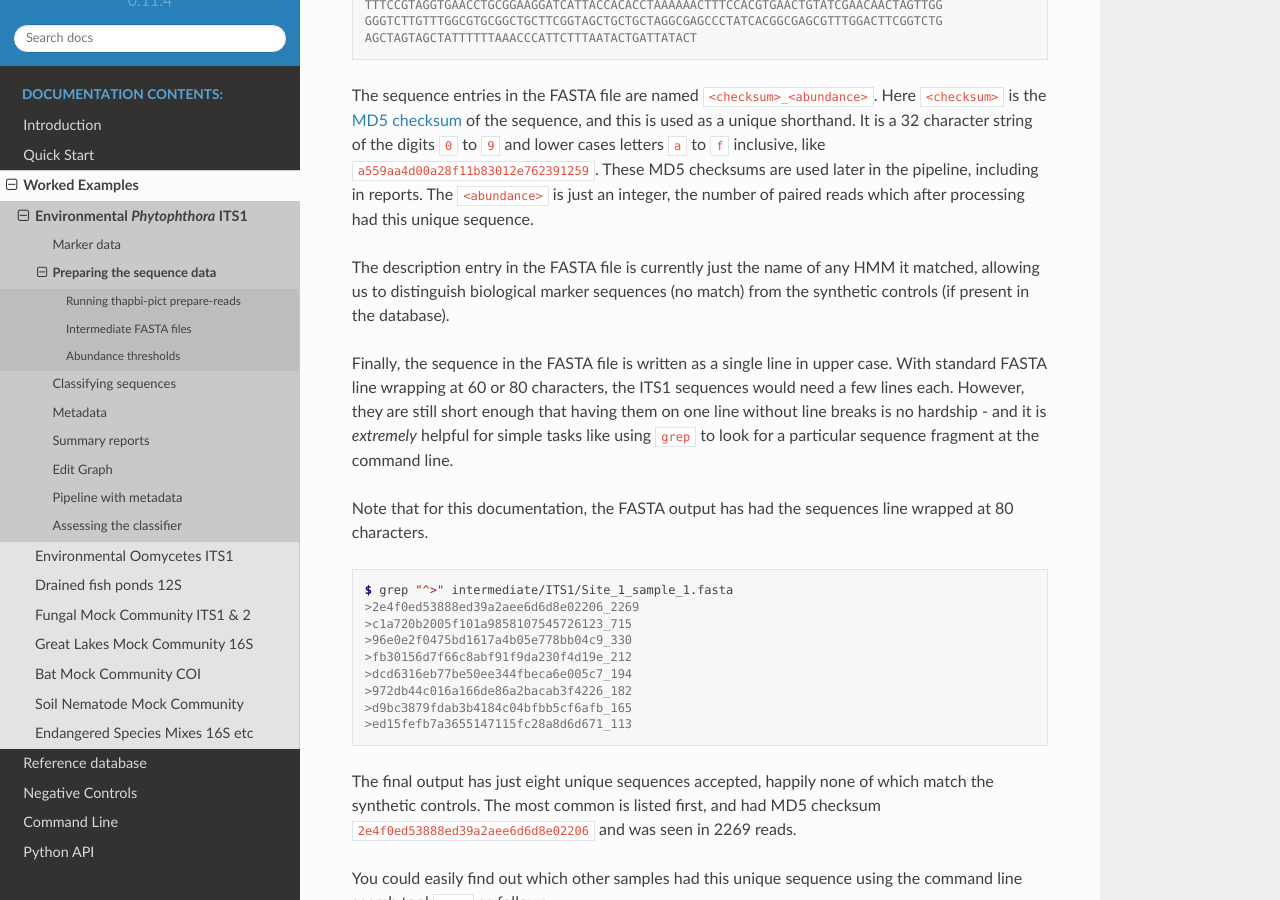
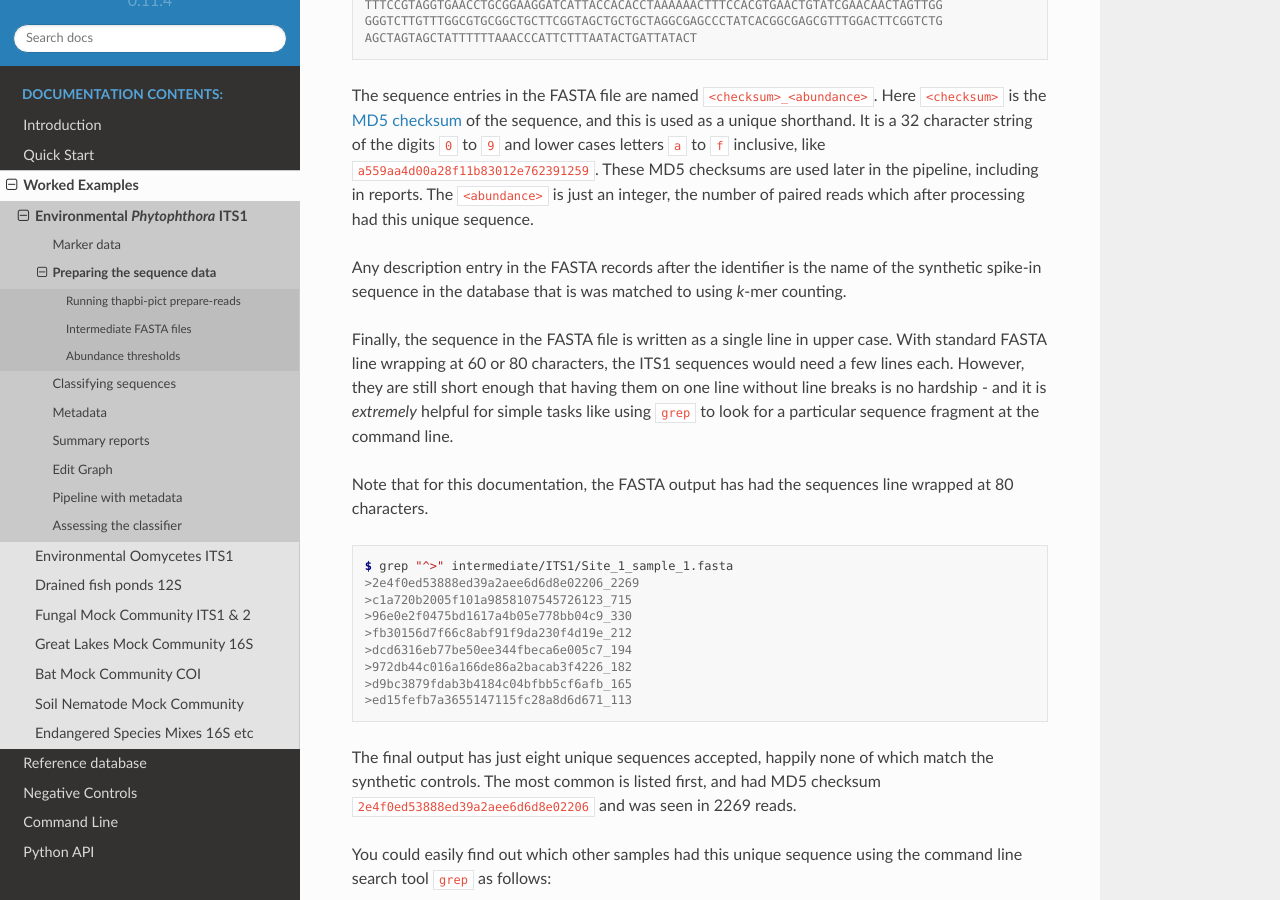
Before and after one commit to peterjc/thapbi-pict, a Sphinx documentation site: the page built from docs/examples/woody_hosts/prepare.rst, in a window 1280 px wide and 900 px high, scrolled down 2005 px. Built offline with Sphinx 7.4.7 and the Read the Docs theme 2.0.0, drawn with Linux system fonts in a browser that asks for light colours; pages that are not in the unit, such as notebooks, are missing from menus.

Commit message:
Another HMM ref; Clarify empty FASTA wording
Would still have a header, so not an empty file.

[ci skip]

```diff
--- a/docs/examples/woody_hosts/prepare.rst
+++ b/docs/examples/woody_hosts/prepare.rst
@@ -105,9 +105,9 @@ used later in the pipeline, including in reports. The ``<abundance>`` is just
 an integer, the number of paired reads which after processing had this unique
 sequence.
 
-The description entry in the FASTA file is currently just the name of any HMM
-it matched, allowing us to distinguish biological marker sequences (no match)
-from the synthetic controls (if present in the database).
+Any description entry in the FASTA records after the identifier is the name of
+the synthetic spike-in sequence in the database that is was matched to using
+*k*-mer counting.
 
 Finally, the sequence in the FASTA file is written as a single line in upper
 case. With standard FASTA line wrapping at 60 or 80 characters, the ITS1
```
